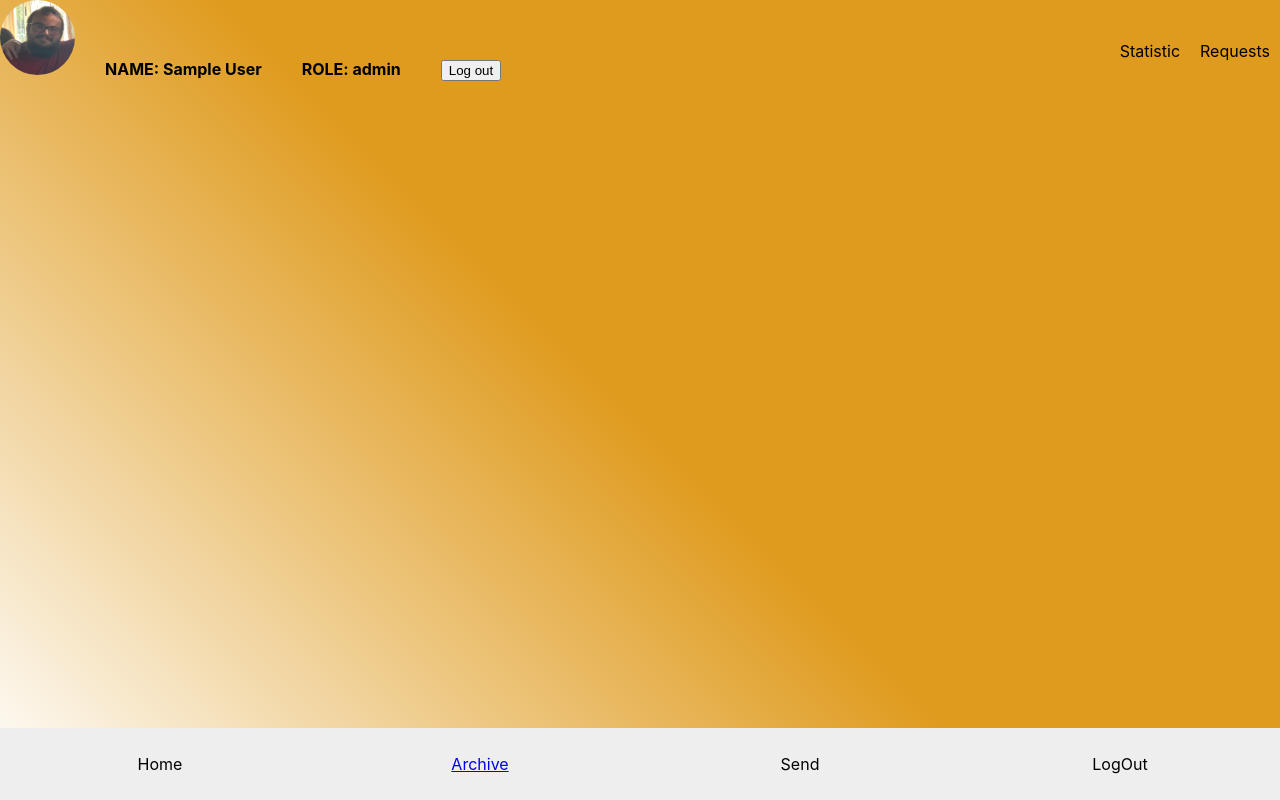
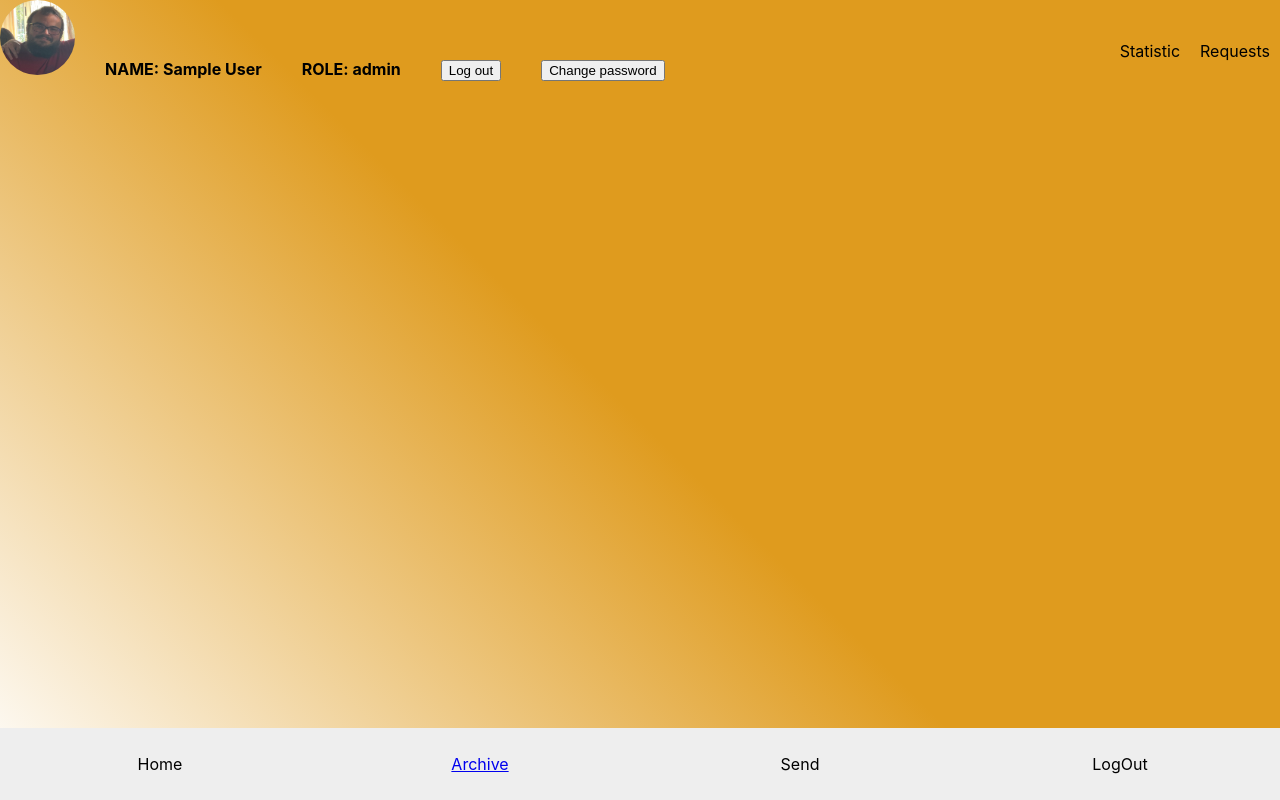
Before and after one commit to MartinAnteRogosic/PROGI_23_24-Projekt_G21_i_G22_Kompletici-Digitalizacija, a React (Create React App) app in the folder Frontend/login-register/: page /home in a window 1280 px wide. Built offline with nearby package versions, Linux system fonts and the light colour scheme; sample sign-in values are in the browser's storage.

Commit message:
implemented password changing

```diff
--- a/Frontend/login-register/package.json
+++ b/Frontend/login-register/package.json
@@ -10,6 +10,7 @@
     "react": "^18.2.0",
     "react-cookie": "^7.0.0",
     "react-dom": "^18.2.0",
+    "react-modal": "^3.16.1",
     "react-password-checklist": "^1.5.0",
     "react-router-dom": "^6.18.0",
     "react-scripts": "^5.0.1",
--- a/Frontend/login-register/src/components/Header.jsx
+++ b/Frontend/login-register/src/components/Header.jsx
@@ -1,11 +1,40 @@
-import React from "react";
+import React, { useState } from "react";
 import img1 from '../img/ante.png';
 import { Link } from "react-router-dom";
+import Modal from 'react-modal';
 import './Header.css';
+import { API } from "../api";
+import PasswordCheckList from "react-password-checklist";
 
 
 const Header = () => {
+
   const userinfo = JSON.parse(sessionStorage.getItem("user"));
+
+  const customStyles = {
+    content: {
+      top: '50%',
+      left: '50%',
+      right: 'auto',
+      bottom: 'auto',
+      marginRight: '-50%',
+      transform: 'translate(-50%, -50%)',
+    },
+  };
+
+  const [oldPassword, setOldPassword] = useState('');
+  const [newPassword, setNewPassword] = useState('');
+  const [passwordConfirmation, setPasswordConfirm] = useState('');
+
+  const config = {
+    headers: {
+        Authorization: "Bearer " + userinfo.accessToken,
+        "Access-Control-Allow-Origin": "*",
+        },
+    };
+
+  const [modalOpen, setModalOpen] = useState(false);
+
   const user = {
     "firstName": userinfo.firstName,
     "lastName": userinfo.lastName,
@@ -17,6 +46,36 @@ const Header = () => {
     window.location.reload();
   }
 
+  function openModal() {
+    setModalOpen(true);
+  }
+
+  function closeModal() {
+    setModalOpen(false);
+    setOldPassword('');
+    setNewPassword('');
+    setPasswordConfirm('');
+  }
+
+  async function handleSubmit(e) {
+    e.preventDefault();
+    const formData = new FormData(e.target);
+    const formJSON = Object.fromEntries(formData.entries());
+    //console.log(formJSON);
+    try {
+      const res = await API.patch("/api/v1/employees/changePassword", formJSON, config);
+      //console.log(res);
+      if (res.status == 202) {
+        alert('Password successfully changed');
+        closeModal();
+      }
+    } catch (err) {
+      alert(err);
+    }
+  }
+
+
+
     return (
         <div className="header">
           <div className="user-info">
@@ -24,6 +83,26 @@ const Header = () => {
           <span className="username">NAME: { user.firstName + ' ' + user.lastName }</span>
           <span className="username">ROLE: { user.role }</span>
           <button onClick={handleLogout}>Log out</button>
+          <button onClick={openModal}>Change password</button>
+          <Modal isOpen={modalOpen} onRequestClose={closeModal} style={customStyles}>
+            <form onSubmit={handleSubmit}>
+              <label htmlFor="oldPassword">Old password: </label>
+              <input value={oldPassword} onChange={(e) => setOldPassword(e.target.value)} type="password" name="oldPassword" id="oldPassword" required/>
+
+              <label htmlFor="newPassword">New password: </label>
+              <input value={newPassword} onChange={(e) => setNewPassword(e.target.value)} type="password" name="newPassword" id="newPassword" required/>
+
+              <label htmlFor="passwordConfirmation">Confirm new password: </label>
+              <input value={passwordConfirmation} onChange={(e) => setPasswordConfirm(e.target.value)} type="password" name="passwordConfirmation" id="passwordConfirmation" required/>
+
+              <PasswordCheckList rules={["minLength", "specialChar", "number", "capital"]}
+                                    minLength={6}
+                                    value={newPassword}
+                                    onChange={(isValid) => {}}/>
+
+              <button type="submit">Change password</button>
+            </form>
+          </Modal>
         </div>
 
         <div className="center-links">
```
Also changed, not shown: 1 other file (tests, documents, lock files or other folders). Lines whose indentation alone changed are shown as unchanged.
